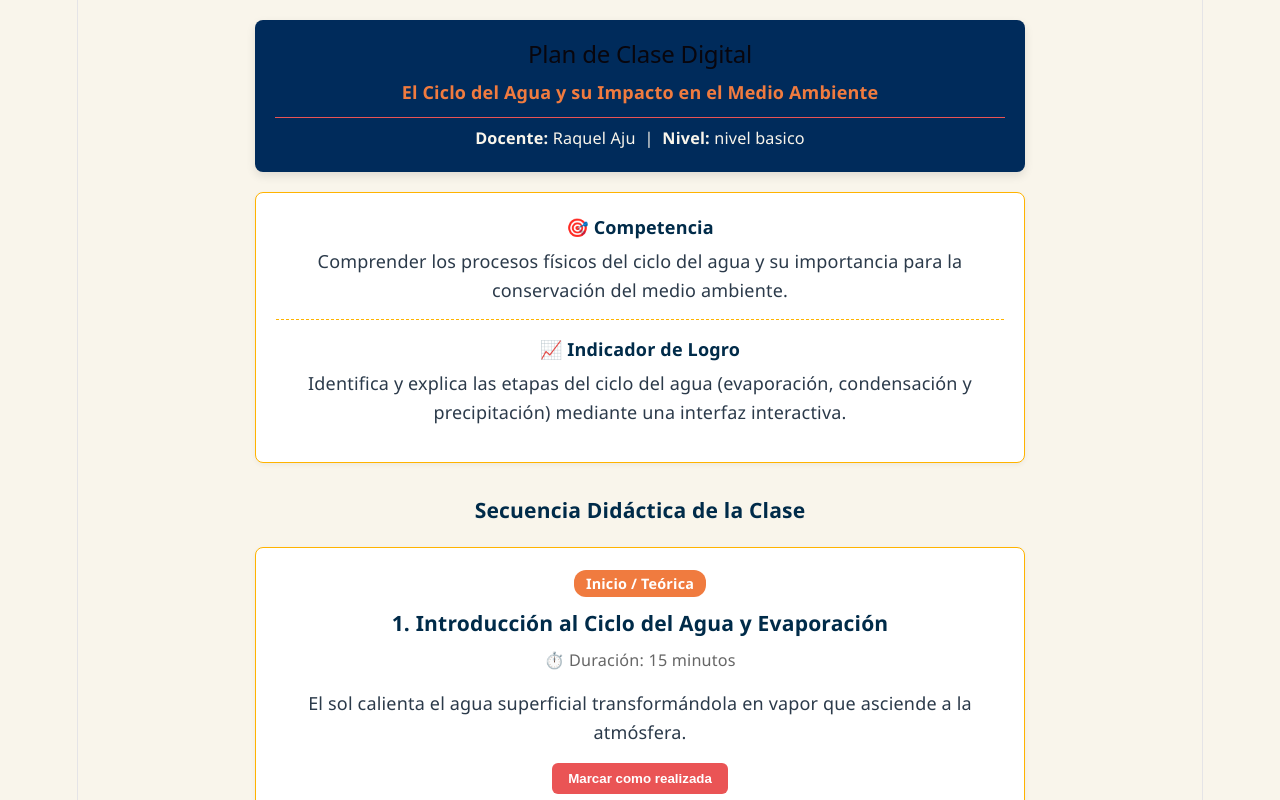
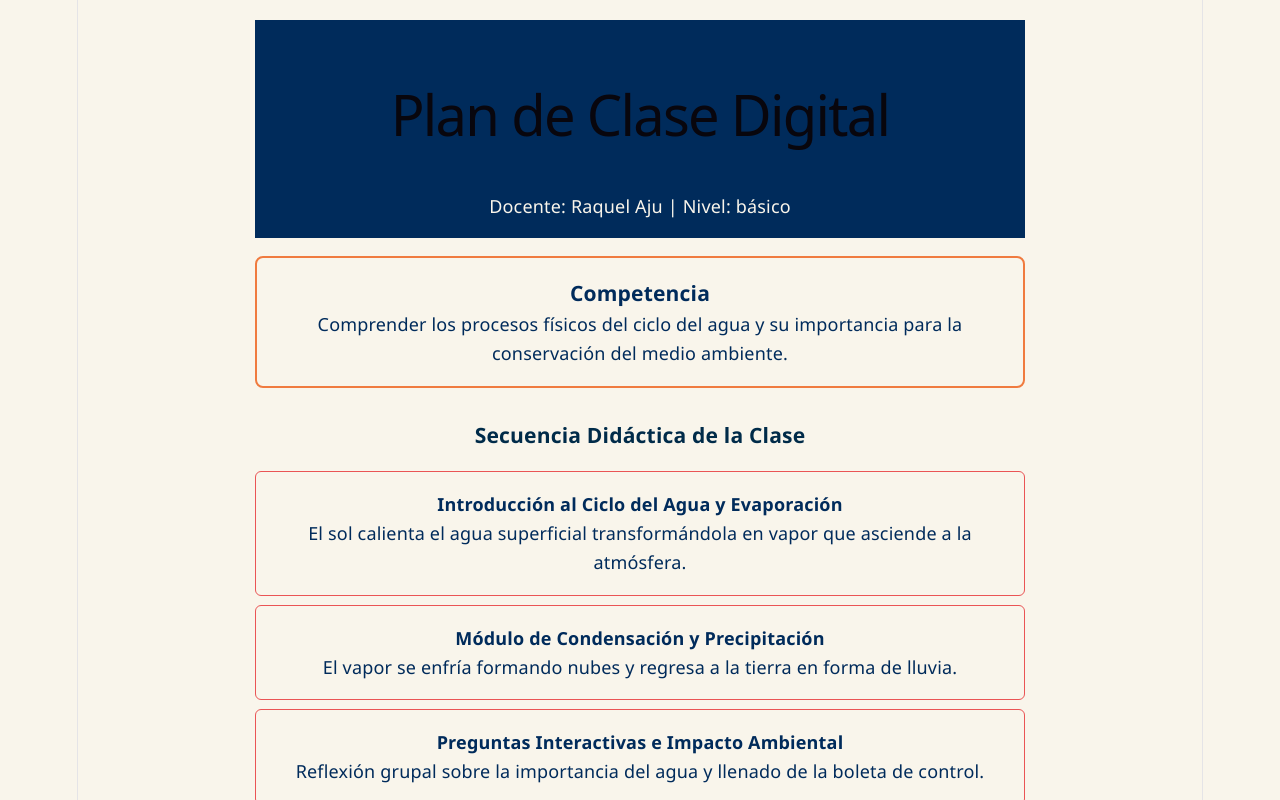
Before and after one commit to Raquel0197/protecto-digital, a React (Vite) app: page / in a window 1280 px wide. Shown: the top 800 px of the page. Built offline with nearby package versions, Linux system fonts and the light colour scheme.

Commit message:
Agregando Framer Motion a los componentes

```diff
--- a/package.json
+++ b/package.json
@@ -10,6 +10,7 @@
     "preview": "vite preview"
   },
   "dependencies": {
+    "framer-motion": "^14.9.0",
     "react": "^19.3.1",
     "react-dom": "^19.3.1"
   },
--- a/src/components/ActividadItem.jsx
+++ b/src/components/ActividadItem.jsx
@@ -1,30 +1,16 @@
-import React, { useState } from 'react';
+import { motion } from 'framer-motion';
 
-export default function ActividadItem({ numero, tipo, titulo, duracion, descripcion }) {
-  const [completado, setCompletado] = useState(false);
-
+export default function ActividadItem({ titulo, descripcion }) {
   return (
-    <div className={`actividad-card ${completado ? 'completada' : ''}`}>
-      <div className="actividad-badge-container">
-        <span className="actividad-badge">{tipo}</span>
-      </div>
-
-      <h3>{numero}. {titulo}</h3>
-
-      <p className="actividad-duracion">⏱️ Duración: {duracion} minutos</p>
-
-      {descripcion && (
-        <p className="actividad-descripcion">{descripcion}</p>
-      )}
-
-      <div className="actividad-btn-container">
-        <button
-          onClick={() => setCompletado(!completado)}
-          className={`btn-accion ${completado ? 'btn-realizado' : 'btn-pendiente'}`}
-        >
-          {completado ? '✓ Actividad Realizada' : 'Marcar como realizada'}
-        </button>
-      </div>
-    </div>
+    <motion.div
+      whileHover={{ scale: 1.02 }}
+      initial={{ opacity: 0, x: -20 }}
+      animate={{ opacity: 1, x: 0 }}
+      transition={{ duration: 0.3 }}
+      style={{ background: '#F9F5EB', border: '1px solid #EA5455', padding: '1rem', margin: '0.5rem 0', borderRadius: '6px' }}
+    >
+      <h4>{titulo}</h4>
+      <p>{descripcion}</p>
+    </motion.div>
   );
 }
--- a/src/components/HeaderClase.jsx
+++ b/src/components/HeaderClase.jsx
@@ -1,13 +1,15 @@
-import React from 'react';
+import { motion } from 'framer-motion';
 
 export default function HeaderClase() {
   return (
-    <div className="header-clase">
-      <h2>Plan de Clase Digital</h2>
-      <p className="header-subtitulo">El Ciclo del Agua y su Impacto en el Medio Ambiente</p>
-      <div className="header-info">
-        <strong>Docente:</strong> Raquel Aju &nbsp;|&nbsp; <strong>Nivel:</strong> nivel basico
-      </div>
-    </div>
+    <motion.header
+      initial={{ opacity: 0, y: -20 }}
+      animate={{ opacity: 1, y: 0 }}
+      transition={{ duration: 0.5 }}
+      style={{ backgroundColor: '#002B5B', color: '#F9F5EB', padding: '1rem', textAlign: 'center' }}
+    >
+      <h1>Plan de Clase Digital</h1>
+      <p>Docente: Raquel Aju | Nivel: básico</p>
+    </motion.header>
   );
 }
--- a/src/components/ObjetivosCard.jsx
+++ b/src/components/ObjetivosCard.jsx
@@ -1,17 +1,15 @@
-import React from 'react';
+import { motion } from 'framer-motion';
 
 export default function ObjetivosCard() {
   return (
-    <div className="objetivos-card">
-      <div className="objetivo-item">
-        <h4>🎯 Competencia</h4>
-        <p>Comprender los procesos físicos del ciclo del agua y su importancia para la conservación del medio ambiente.</p>
-      </div>
-
-      <div className="objetivo-item con-borde">
-        <h4>📈 Indicador de Logro</h4>
-        <p>Identifica y explica las etapas del ciclo del agua (evaporación, condensación y precipitación) mediante una interfaz interactiva.</p>
-      </div>
-    </div>
+    <motion.div
+      initial={{ opacity: 0, scale: 0.95 }}
+      animate={{ opacity: 1, scale: 1 }}
+      transition={{ duration: 0.4, delay: 0.2 }}
+      style={{ border: '2px solid #F07B3F', padding: '1rem', margin: '1rem 0', borderRadius: '8px' }}
+    >
+      <h3>Competencia</h3>
+      <p>Comprender los procesos físicos del ciclo del agua y su importancia para la conservación del medio ambiente.</p>
+    </motion.div>
   );
 }
```
Also changed, not shown: 1 other file (tests, documents, lock files or other folders).
